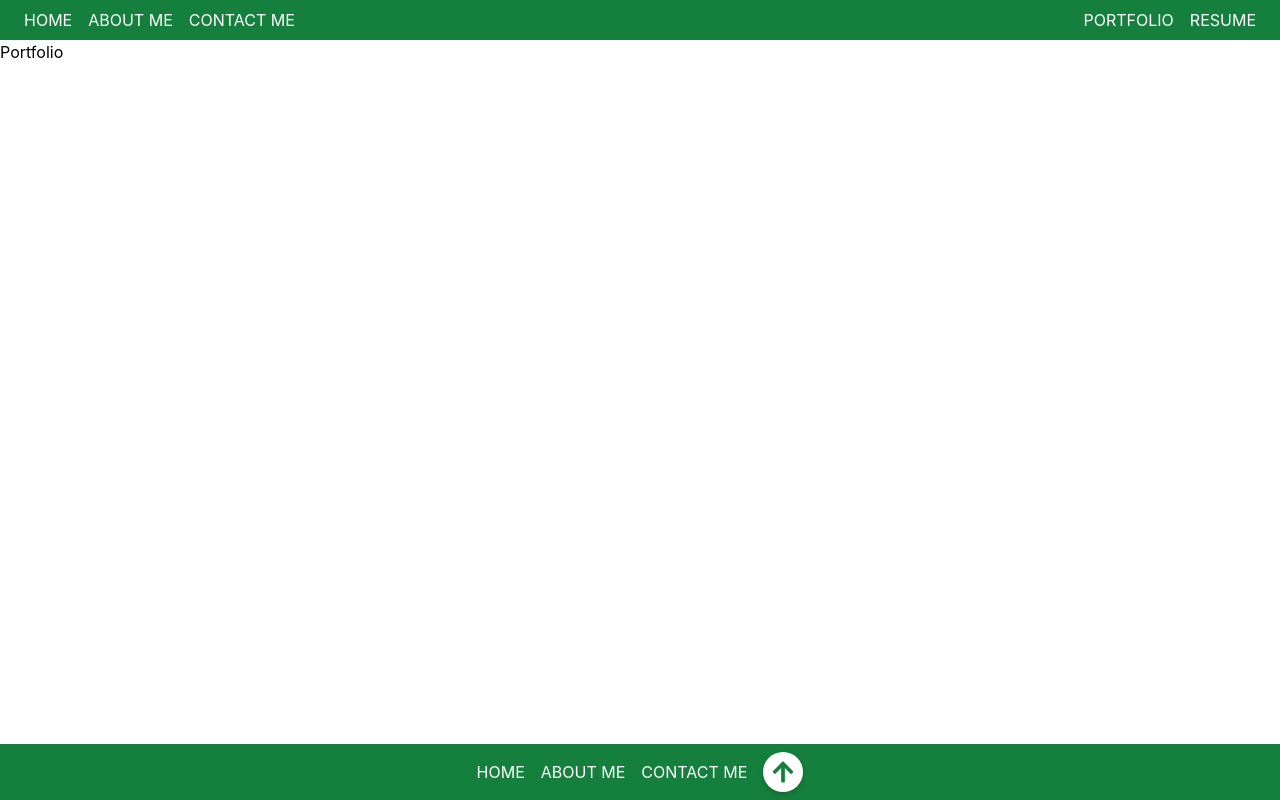
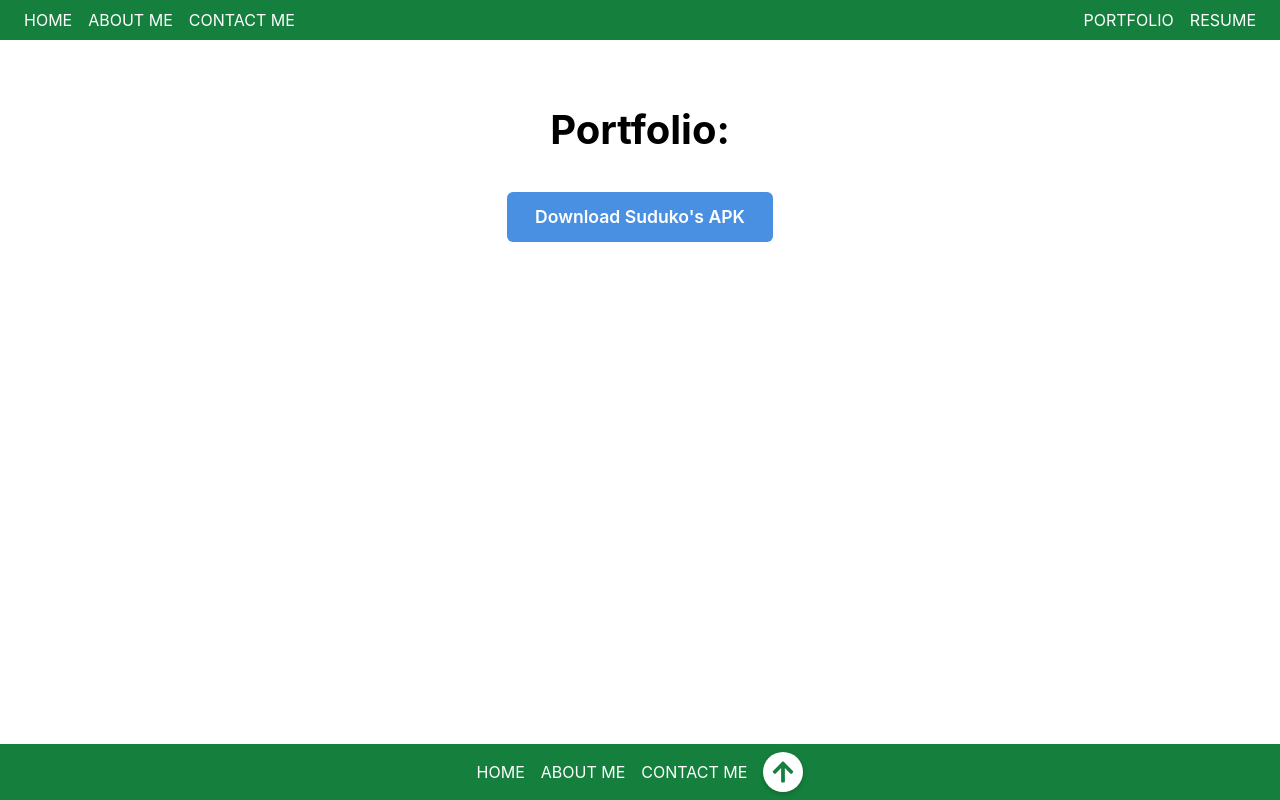
Before and after one commit to AbdullahAlFalah/Portfolio, a React (Create React App) app: page /pages/Portfolio in a window 1280 px wide. Built offline with nearby package versions, Linux system fonts and the light colour scheme.

Commit message:
portfolioPage_Done

```diff
--- /dev/null
+++ b/src/components/buttons/Download_BTN.tsx
@@ -0,0 +1,24 @@
+import React from 'react'
+
+interface DownloadButtonProps {
+  url: string
+  label: string
+}
+
+const DownloadButton: React.FC<DownloadButtonProps> = ({ url, label }) => (
+  <a href={url} download style={{
+    display: 'inline-block',
+    padding: '12px 28px',
+    background: '#4a90e2',
+    color: '#fff',
+    borderRadius: '6px',
+    fontWeight: 600,
+    textDecoration: 'none',
+    fontSize: '1.1rem',
+    transition: 'background 0.2s'
+  }}>
+    {label}
+  </a>
+)
+
+export default DownloadButton
--- /dev/null
+++ b/src/pages/Portfolio/Portfolio.css
@@ -0,0 +1,10 @@
+.portfolio-container {
+    text-align: center;
+    margin-top: 60px;
+}
+
+.portfolio-title {
+    font-size: 2.5rem;
+    font-weight: bold;
+    margin-bottom: 2rem;
+}
--- a/src/pages/Portfolio/index.tsx
+++ b/src/pages/Portfolio/index.tsx
@@ -1,7 +1,19 @@
 import React from 'react'
+import DownloadButton from '../../components/buttons/Download_BTN'
+import './Portfolio.css'
 
 export default function Portfolio() {
+
+  const url = 'https://drive.google.com/uc?export=download&id=17tbUE4yt9-6jeRc_yp0OmiGMfoglHMFl'
+
   return (
-    <div>Portfolio</div>
+    <div className='portfolio-container'>
+      <h2 className='portfolio-title'>Portfolio:</h2>
+      <DownloadButton
+        url={url}
+        label="Download Suduko's APK"
+      />
+    </div>
   )
+
 }
```
Also changed, not shown: src/components/ui/Footer.tsx (+4 -3 lines).
